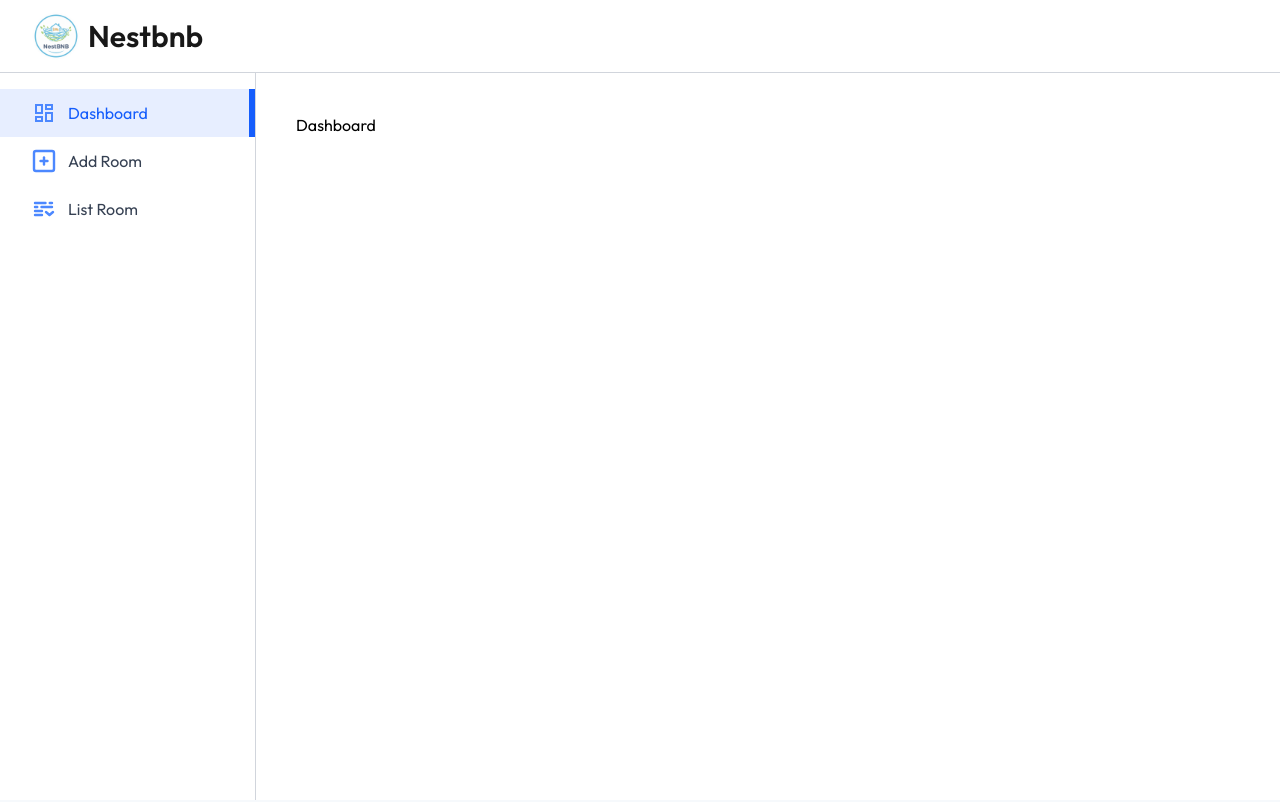
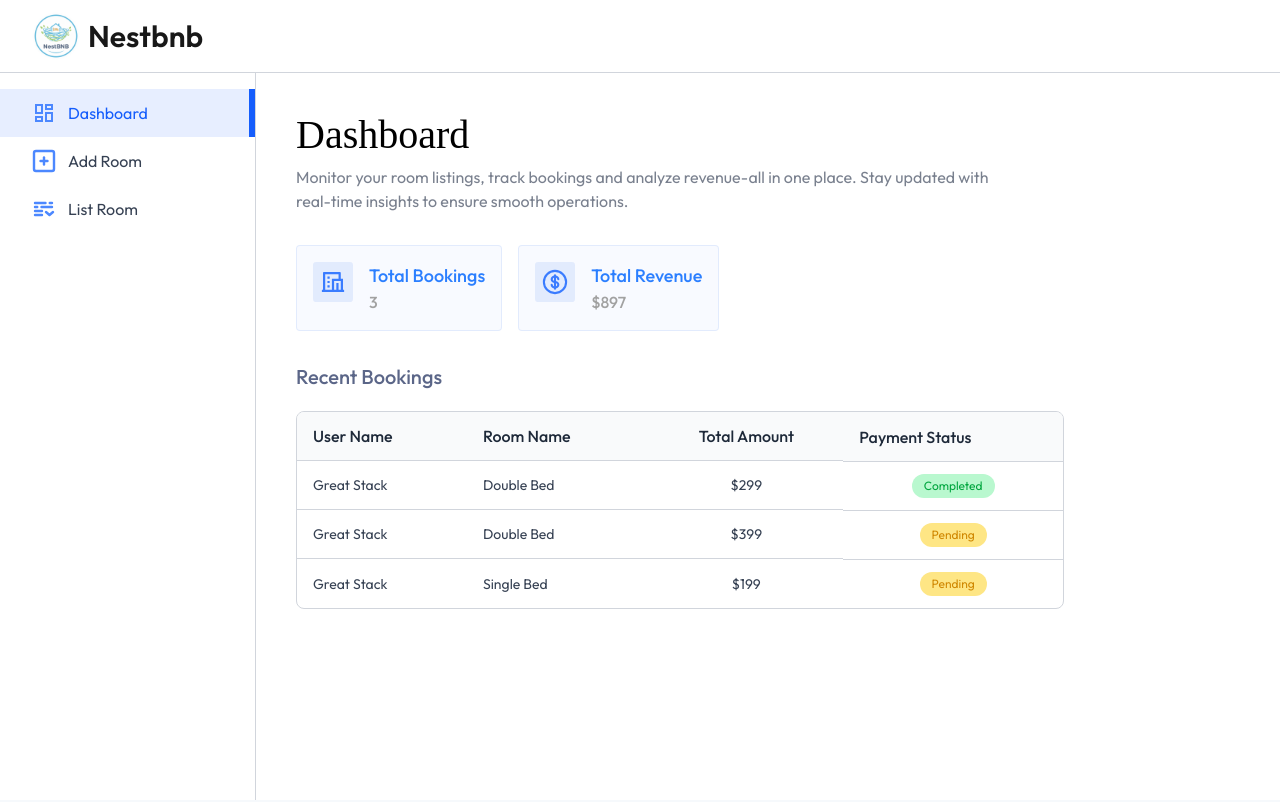
Before and after one commit to arjuncodes05/nestbnb-yt, a React (Vite) app in the folder client/: page /owner in a window 1280 px wide. Shown: the top 802 px of the page. Built offline with nearby package versions, Linux system fonts and the light colour scheme; no server answers; a web font is replaced by a local one.

Commit message:
Design Hotel Owner Dashboard UI

```diff
--- a/client/src/pages/hotelOwner/Dashboard.jsx
+++ b/client/src/pages/hotelOwner/Dashboard.jsx
@@ -1,8 +1,76 @@
-import React from 'react'
+import { useState } from "react"
+import { assets, dashboardDummyData } from "../../assets/assets"
+import Title from "../../components/Title"
 
 const Dashboard = () => {
+
+  const title = "Dashboard"
+  const subtitle = "Monitor your room listings, track bookings and analyze revenue-all in one place. Stay updated with real-time insights to ensure smooth operations."
+
+  const [dashboardData, setDashboardData] = useState(dashboardDummyData);
+
   return (
-    <div>Dashboard</div>
+    <div >
+      <Title title={title} subtitle={subtitle} align="left" />
+
+      <div className="flex gap-4 my-8">
+          {/* Total Bookings */}
+          <div className="bg-primary/3 border border-primary/10 rounded flex p-4">
+            <img src={assets.totalBookingIcon} alt="total booking icon" className="max-sm:hidden h-10" />
+
+            <div className="flex flex-col sm:ml-4 font-medium">
+              <p className="text-blue-500 text-lg">Total Bookings</p>
+              <p className="text-neutral-400 text-base">{dashboardData.totalBookings}</p>
+            </div>
+          </div>
+
+          {/* Total Revenus */}
+          <div className="bg-primary/3 border border-primary/10 rounded flex p-4">
+            <img src={assets.totalRevenueIcon} alt="total revenue icon" className="max-sm:hidden h-10" />
+
+            <div className="flex flex-col sm:ml-4 font-medium">
+              <p className="text-blue-500 text-lg">Total Revenue</p>
+              <p className="text-neutral-400 text-base">${dashboardData.totalRevenue}</p>
+            </div>
+          </div>
+      </div>
+
+      {/* Recent Bookings */}
+      <h2 className="text-xl text-blue-950/70 font-medium mb-5">Recent Bookings</h2>
+      <div className="w-full max-w-3xl text-left border border-gray-300 rounded-lg max-h-80 overflow-y-scroll ">
+          <table className="w-full">
+            <thead className="bg-gray-50">
+              <tr>
+                <th className="py-3 px-4 text-gray-800 font-medium">User Name</th>
+                <th className="py-3 px-4 text-gray-800 font-medium max-sm:hidden">Room Name</th>
+                <th className="py-3 px-4 text-gray-800 font-medium text-center">Total Amount</th>
+                <th className="py-3 px-4 text-gray-800 font-medium ">Payment Status</th>
+              </tr>
+            </thead>
+
+            <tbody className="text-sm">
+              {
+                dashboardData.bookings.map((item, index) => (
+                  <tr key={index}>
+                    <td className="py-3 px-4 text-gray-700 border-t border-gray-300">{item.user.username}</td>
+
+                    <td className="py-3 px-4 text-gray-700 border-t border-gray-300 max-sm:hidden">{item.room.roomType}</td>
+
+                    <td className="py-3 px-4 text-gray-700 border-t border-gray-300 text-center">${item.totalPrice}</td>
+
+                    <td className="py-3 px- border-t border-gray-300 flex">
+                      <button className={`py-1 px-3 text-xs rounded-full mx-auto ${item.isPaid ? 'text-green-600 bg-green-200' : 'bg-amber-200 text-yellow-600'}`}>
+                        {item.isPaid ? 'Completed' : 'Pending'}
+                      </button>
+                    </td>
+                  </tr>
+                ))
+              }
+            </tbody>
+          </table>
+
+        </div>
+    </div>
   )
 }
 
```
